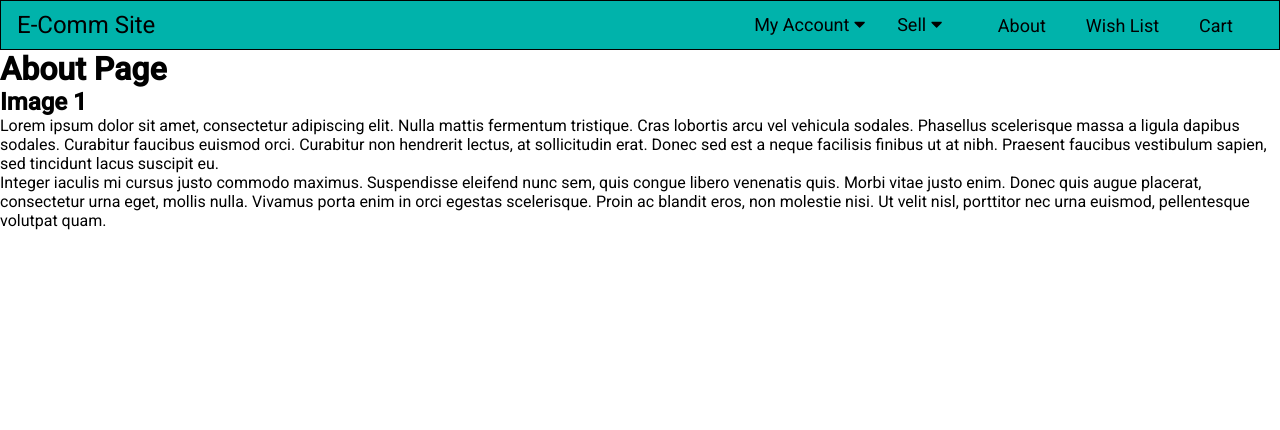
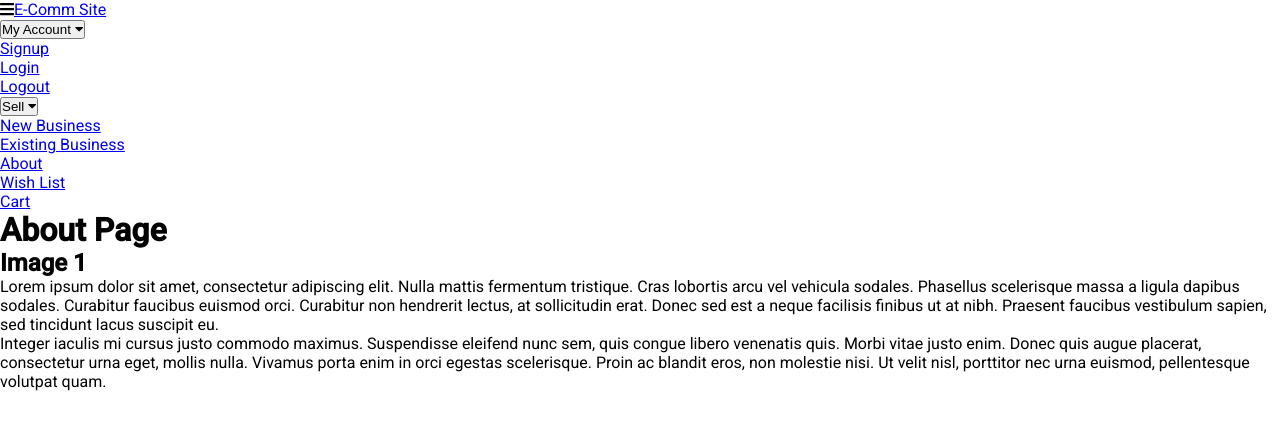
Before and after one commit to webmaster0307/Ecommerce-Frontend-React-Rails, a React (Create React App) app: page /about in a window 1280 px wide. Shown: the top 430 px of the page. Built offline with nearby package versions, Linux system fonts and the light colour scheme; no server answers.

Commit message:
Add separate css file for navigation

```diff
--- a/src/index.css
+++ b/src/index.css
@@ -11,154 +11,3 @@ body {
   font-size: 16px;
   margin: 0;
 }
-
- /* Nav Bar  */
-
-.navbar {
-  font-size: 18px;
-  border: 1px solid black;
-  padding: 12px 16px;
-  background-color: RGB(0, 179, 171)
-}
-
-.nav-links {
-  text-decoration: none;
-  color: black;
-}
-
-.logo {
-  text-decoration: none;
-  font-size: 1.5rem;
-  color: black;
-}
-.logo:hover {
-  color: white;
-}
-
-.main-nav {
-  list-style-type: none;
-  display: none;
-}
-.main-nav li {
-  text-align: left;
-  margin: 15px auto;
-}
-
-.main-nav a:hover {
-  padding: 8px;
-  color: white;
-}
-
-.navbar-toggle {
-  position: absolute;
-  top: 10px;
-  right: 20px;
-  cursor: pointer;
-  font-size: 24px;
-  color: black;
-}
-
-.navbar-toggle:hover {
-  color: white;
-}
-
-
-.active {
-  display: block;
-}
-
-.dropdown .dropbtn {
-  font-size: 18px;
-  border: none;
-  outline: none;
-  color: black;
-  background-color: inherit;
-  font-family: inherit;
-  margin-top: 20px;
-
-}
-
-.dropdown-content {
-  display: none;
-}
-
-.dropdown-content li:hover {
-  padding: 8px;
-  color: white;
-  background-color: RGB(0, 179, 171)
-}
-
-.dropdown:hover .dropdown-content {
-  display: block;
-}
-
-
-
-  /* Main */
-
-  .container {
-    width: 100%;
-  }
-
-
-
-
-
-@media screen and (min-width: 768px) {
-
-  .navbar {
-    display: flex;
-    justify-content: space-between;
-    align-items: center;
-    height: 50px;
-  }
-
-  .main-nav {
-    display: flex;
-    margin-right :30px;
-    flex-direction: row;
-    justify-content: flex-end;
-  }
-
-  .nav-links {
-    margin-left: 40px;
-  }
-
-  .navbar-toggle {
-    display: none;
-  }
-
-
-  .dropdown .dropbtn {
-    border: none;
-    outline: none;
-    color: black;
-    padding: 14px 16px;
-    background-color: inherit;
-    font-family: inherit;
-    margin: 0;
-  }
-
-  .dropdown-content {
-    position: absolute;
-    background-color: white;
-    min-width: 200px;
-    box-shadow: 0px 8px 16px 0px rgba(0,0,0,0.2);
-    z-index: 1;
-  }
-
-  .dropdown-content li {
-    text-align: left;
-  }
-
-  .dropbtn:hover {
-    color: white;
-  }
-
-  .dropdown-content li:hover {
-    color: black ;
-    background-color: RGB(0, 179, 171)
-  }
-
-
-}
```
